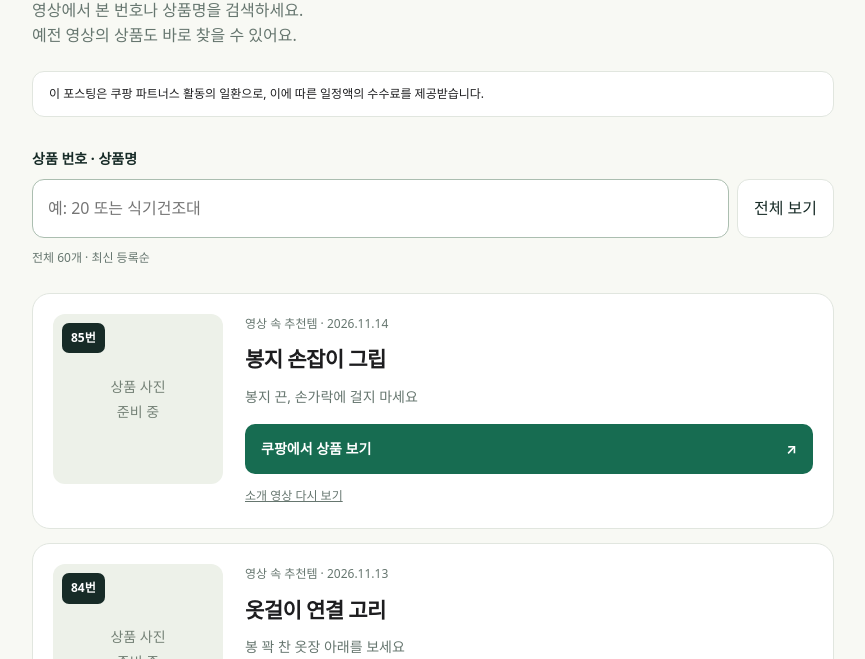
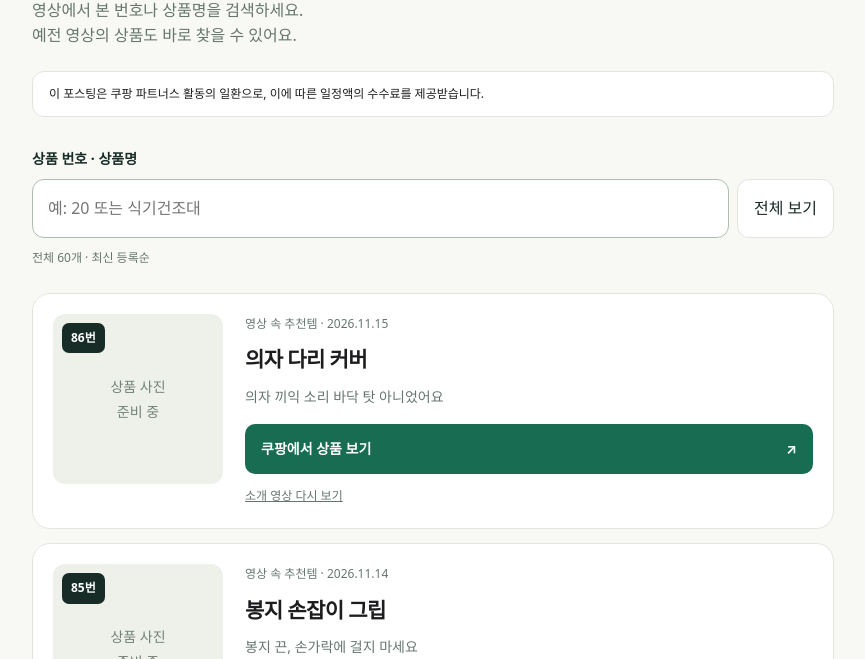
Before and after one commit to liquir23-hub/ggultem3kki, a plain HTML site: page picks.html in a window 1280 px wide. Shown: the part 141-800 px from the top of the page, without its empty margins (207-1072 px from the left). Drawn offline with Linux system fonts and the light colour scheme.

Commit message:
영상 추가: 의자 끼익 소리 바닥 탓 아니었어요

```diff
--- a/picks.html
+++ b/picks.html
@@ -36,7 +36,11 @@ h2{font-size:21px;margin:0 0 8px;letter-spacing:-.6px}.video-title{font-size:14p
 <p class="intro">영상에서 본 번호나 상품명을 검색하세요.<br>예전 영상의 상품도 바로 찾을 수 있어요.</p>
 <p class="notice">이 포스팅은 쿠팡 파트너스 활동의 일환으로, 이에 따른 일정액의 수수료를 제공받습니다.</p>
 <div class="search-box"><label for="find">상품 번호 · 상품명</label><div class="search-row"><input id="find" type="search" placeholder="예: 20 또는 식기건조대" autocomplete="off"><button id="clear" type="button">전체 보기</button></div><p id="count" class="result" role="status" aria-live="polite"></p></div>
-<ul id="products"><li class="product" id="85" data-number="85" data-search="85 봉지 손잡이 그립 봉지 끈, 손가락에 걸지 마세요">
+<ul id="products"><li class="product" id="86" data-number="86" data-search="86 의자 다리 커버 의자 끼익 소리 바닥 탓 아니었어요">
+<div class="photo"><div class="photo-empty">상품 사진<br>준비 중</div><span class="number">86번</span></div>
+<div class="product-info"><p class="eyebrow">영상 속 추천템 · 2026.11.15</p>
+<h2>의자 다리 커버</h2><p class="video-title">의자 끼익 소리 바닥 탓 아니었어요</p><a class="buy" data-pick="86" href="https://link.coupang.com/a/iE9QQgqHp6" rel="sponsored nofollow noopener">쿠팡에서 상품 보기 <span aria-hidden="true">↗</span></a><a class="video-link" href="https://youtube.com/shorts/MB3MEcq3D64">소개 영상 다시 보기</a></div></li>
+<li class="product" id="85" data-number="85" data-search="85 봉지 손잡이 그립 봉지 끈, 손가락에 걸지 마세요">
 <div class="photo"><div class="photo-empty">상품 사진<br>준비 중</div><span class="number">85번</span></div>
 <div class="product-info"><p class="eyebrow">영상 속 추천템 · 2026.11.14</p>
 <h2>봉지 손잡이 그립</h2><p class="video-title">봉지 끈, 손가락에 걸지 마세요</p><a class="buy" data-pick="85" href="https://link.coupang.com/a/iE6ZWe9qk8" rel="sponsored nofollow noopener">쿠팡에서 상품 보기 <span aria-hidden="true">↗</span></a><a class="video-link" href="https://youtube.com/shorts/B6A-ViOgwzo">소개 영상 다시 보기</a></div></li>
@@ -271,11 +275,7 @@ h2{font-size:21px;margin:0 0 8px;letter-spacing:-.6px}.video-title{font-size:14p
 <li class="product" id="23" data-number="23" data-search="23 자전거 안장 커버 자전거 엉덩이 아픔, 안장 바꾸지 마세요">
 <div class="photo"><div class="photo-empty">상품 사진<br>준비 중</div><span class="number">23번</span></div>
 <div class="product-info"><p class="eyebrow">영상 속 추천템 · 2026.10.05</p>
-<h2>자전거 안장 커버</h2><p class="video-title">자전거 엉덩이 아픔, 안장 바꾸지 마세요</p><a class="buy" data-pick="23" href="https://link.coupang.com/a/hzj8JWBgxo" rel="sponsored nofollow noopener">쿠팡에서 상품 보기 <span aria-hidden="true">↗</span></a><a class="video-link" href="https://youtube.com/shorts/qIcc3VcZgHM">소개 영상 다시 보기</a></div></li>
-<li class="product" id="21" data-number="21" data-search="21 냄비 뚜껑 걸이 냄비 뚜껑 쌓지 마세요, 주방 수납">
-<div class="photo"><div class="photo-empty">상품 사진<br>준비 중</div><span class="number">21번</span></div>
-<div class="product-info"><p class="eyebrow">영상 속 추천템 · 2026.10.04</p>
-<h2>냄비 뚜껑 걸이</h2><p class="video-title">냄비 뚜껑 쌓지 마세요, 주방 수납</p><a class="buy" data-pick="21" href="https://link.coupang.com/a/hxTTYABNvg" rel="sponsored nofollow noopener">쿠팡에서 상품 보기 <span aria-hidden="true">↗</span></a><a class="video-link" href="https://youtube.com/shorts/ZwtUGr3eDxc">소개 영상 다시 보기</a></div></li></ul><p class="empty" id="empty" hidden>찾는 상품이 없어요. 번호나 다른 검색어를 입력해 보세요.</p>
+<h2>자전거 안장 커버</h2><p class="video-title">자전거 엉덩이 아픔, 안장 바꾸지 마세요</p><a class="buy" data-pick="23" href="https://link.coupang.com/a/hzj8JWBgxo" rel="sponsored nofollow noopener">쿠팡에서 상품 보기 <span aria-hidden="true">↗</span></a><a class="video-link" href="https://youtube.com/shorts/qIcc3VcZgHM">소개 영상 다시 보기</a></div></li></ul><p class="empty" id="empty" hidden>찾는 상품이 없어요. 번호나 다른 검색어를 입력해 보세요.</p>
 <footer><a href="index.html">꿀템세끼 소개</a> · <a href="privacy.html">개인정보처리방침</a></footer>
 </main><script type="application/json" id="measurement">{"endpoint": "", "channel": ""}</script><script>
 const input=document.getElementById('find');const products=[...document.querySelectorAll('.product')];
```
